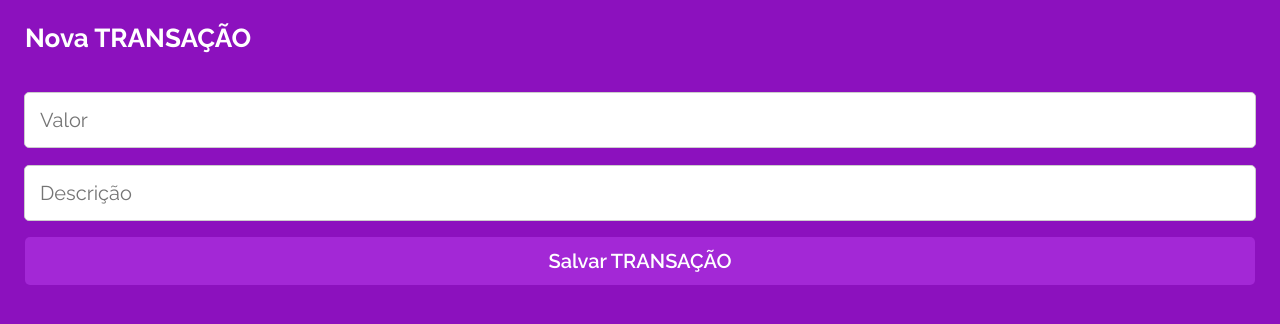
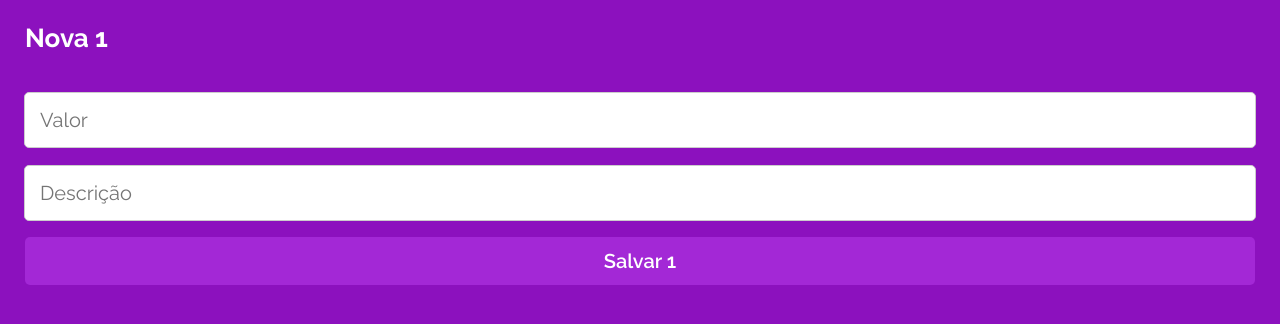
Before and after one commit to phebueno/mywallet-front, a React (Create React App) app: page /nova-transacao/1 in a window 1280 px wide. Shown: the top 324 px of the page. Built offline with nearby package versions, Linux system fonts and the light colour scheme; no server answers; sample sign-in values are in the browser's storage; a web font is replaced by a local one.

Commit message:
Adicionada identificação de entrada ou saída na página de registros

```diff
--- a/src/App.js
+++ b/src/App.js
@@ -14,6 +14,7 @@ export default function App() {
           <Route path="/cadastro" element={<SignUpPage />} />
           <Route path="/home" element={<HomePage />} />
           <Route path="/nova-transacao/:tipo" element={<TransactionsPage />} />
+          <Route path="/editar-transacao/:tipo" element={<TransactionsPage />} />
         </Routes>
       </BrowserRouter>
     </PagesContainer>
--- a/src/pages/TransactionPage.js
+++ b/src/pages/TransactionPage.js
@@ -59,7 +59,7 @@ export default function TransactionsPage() {
 
   return (
     <TransactionsContainer>
-      <h1>Nova TRANSAÇÃO</h1>
+      <h1>Nova {tipo}</h1>
       <form onSubmit={addTransacao}>
         <input
           placeholder="Valor"
@@ -76,7 +76,7 @@ export default function TransactionsPage() {
           value={transacao.description}
           onChange={handleChange}
         />
-        <button>Salvar TRANSAÇÃO</button>
+        <button>Salvar {tipo}</button>
       </form>
     </TransactionsContainer>
   );
```
